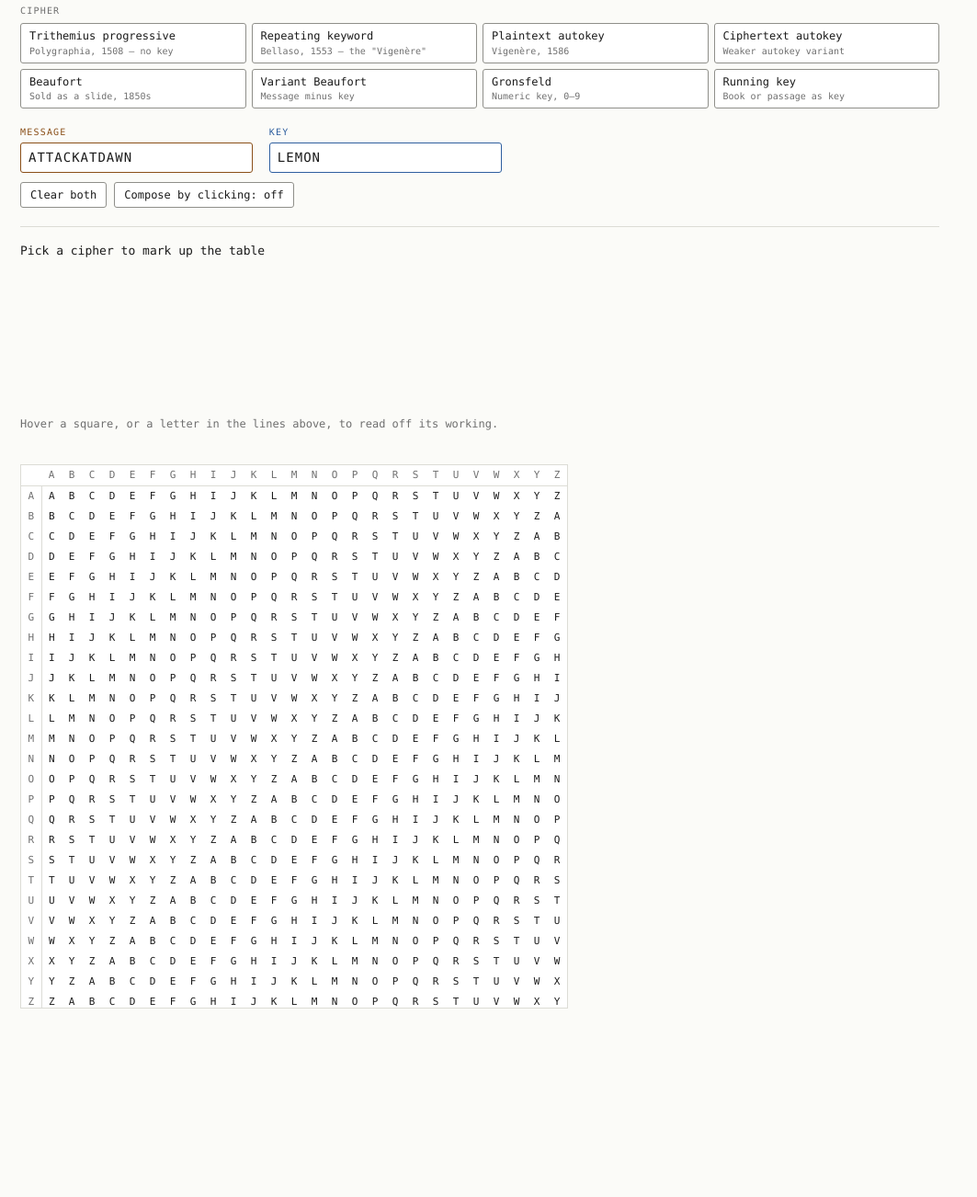
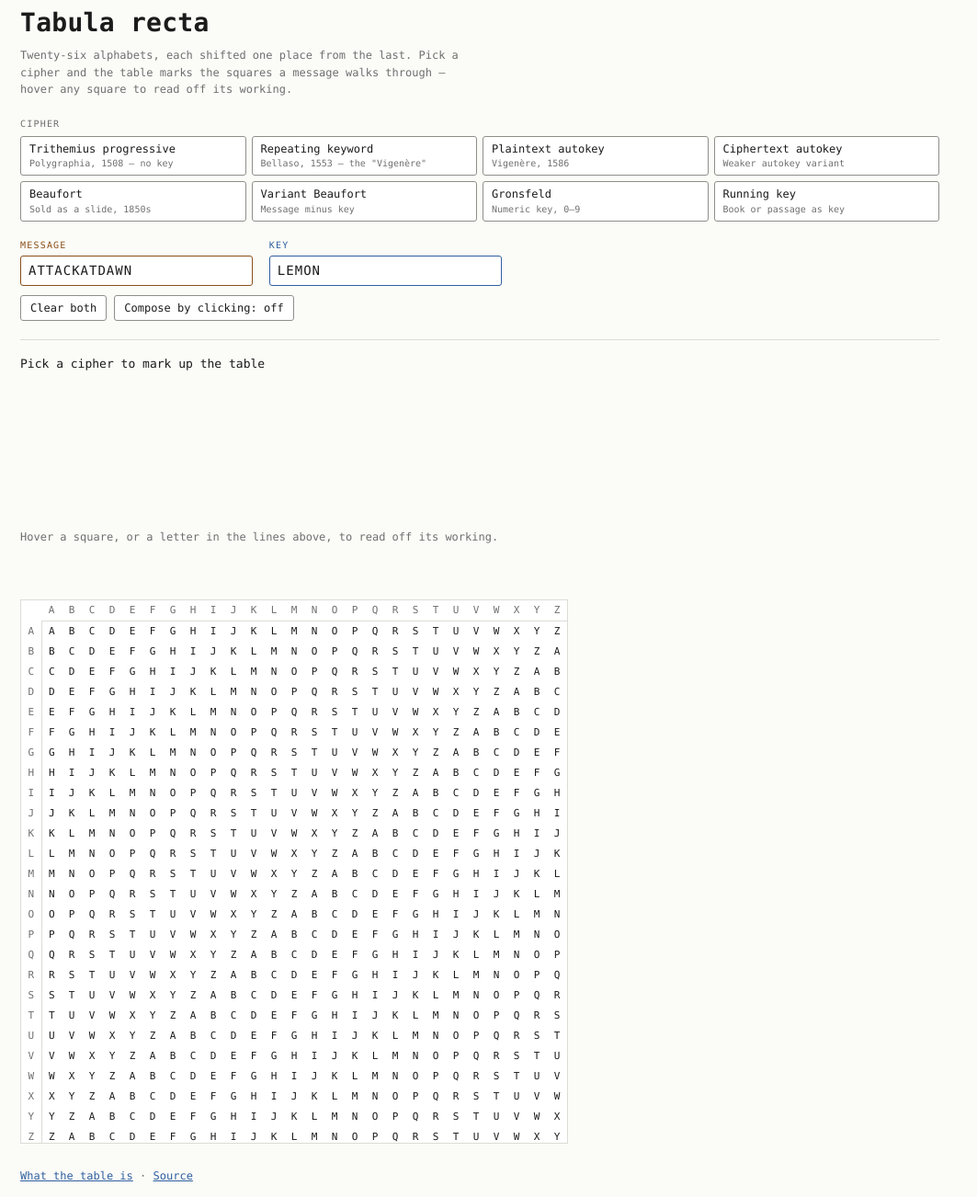
Before and after one commit to jerryaswell/tabula-recta, a website with bundled scripts: page src/index.html in a window 1280 px wide. Shown: the part 18-1320 px from the top of the page at 92% size, without its empty margins (0-1063 px from the left). Before the commit the page ends 1147 px from the top, so only its background shows below. Built offline with nearby package versions, Linux system fonts and the light colour scheme.

Commit message:
Give the page a name, and the table a structure
A visitor arrived at an eyebrow reading CIPHER, eight unfamiliar names and a
676-cell grid, with nothing saying what any of it was; the table's premise —
twenty-six alphabets each shifted one place — was left to be inferred from the
picture. There was also no h1 and no landmark, so the document had no outline
at all.

Adds the name and two lines of framing, wraps the page in <main>, groups the
picker under its own label, and turns the field eyebrows into real labels, so
clicking the word focuses the field and the visible text and the accessible
name are the same string rather than two that can drift.

The table gets a caption and scope on all fifty-two headers: without them a
screen reader reads 676 unrelated letters with no way to tell which row and
column a square is in. The empty corner cell was a th announcing itself as the
header for the whole first column; it is a td now.

The legend moves above the table. A colour key after the diagram it explains is
read second, and it was below the fold.

Two links out, for a page whose claims a reader may reasonably want to check.

```diff
--- a/src/index.html
+++ b/src/index.html
@@ -21,18 +21,24 @@
     <link rel="stylesheet" href="./styles.css" />
   </head>
   <body>
-    <div class="wrap">
-      <div class="eyebrow">Cipher</div>
-      <div class="picks" id="picks"></div>
+    <main class="wrap">
+      <h1>Tabula recta</h1>
+      <p class="lede">
+        Twenty-six alphabets, each shifted one place from the last. Pick a cipher and the table
+        marks the squares a message walks through — hover any square to read off its working.
+      </p>
+
+      <div class="eyebrow" id="cipher-label">Cipher</div>
+      <div class="picks" id="picks" role="group" aria-labelledby="cipher-label"></div>
 
       <div class="fields">
         <div class="field f-plain">
-          <div class="eyebrow">Message</div>
-          <input id="msg" value="ATTACKATDAWN" spellcheck="false" aria-label="Message" />
+          <label class="eyebrow" for="msg">Message</label>
+          <input id="msg" value="ATTACKATDAWN" spellcheck="false" autocapitalize="characters" />
         </div>
         <div class="field f-key">
-          <div class="eyebrow">Key</div>
-          <input id="key" value="LEMON" spellcheck="false" aria-label="Key" />
+          <label class="eyebrow" for="key">Key</label>
+          <input id="key" value="LEMON" spellcheck="false" autocapitalize="characters" />
         </div>
       </div>
 
@@ -57,9 +63,14 @@
         >
       </div>
 
+      <div class="legend" id="legend"></div>
       <div class="scroll"><table id="grid"></table></div>
-      <div class="legend" id="legend"></div>
-    </div>
+
+      <footer>
+        <a href="https://en.wikipedia.org/wiki/Tabula_recta">What the table is</a> ·
+        <a href="https://github.com/jerryaswell/tabula-recta">Source</a>
+      </footer>
+    </main>
 
     <script type="module" src="./main.js"></script>
   </body>
--- a/src/main.js
+++ b/src/main.js
@@ -24,11 +24,18 @@ let COMPOSE = false;
 
 /* ---------- the table ---------- */
 function build() {
-  const out = ['<thead><tr><th></th>'];
-  for (let c = 0; c < N; c++) out.push('<th data-hc="' + c + '">' + chr(c) + '</th>');
+  // the caption has to be written here: every rebuild replaces the table's markup
+  const out = [
+    '<caption class="sr-only">Tabula recta: 26 rows A to Z down the side, 26 columns ' +
+      'A to Z across the top, each square holding the row letter plus the column letter. ' +
+      'Move between squares with the arrow keys; the working for the square you are on is ' +
+      'read out above the table.</caption>',
+    '<thead><tr><td></td>',
+  ];
+  for (let c = 0; c < N; c++) out.push('<th scope="col" data-hc="' + c + '">' + chr(c) + '</th>');
   out.push('</tr></thead><tbody>');
   for (let r = 0; r < N; r++) {
-    out.push('<tr><th data-hr="' + r + '">' + chr(r) + '</th>');
+    out.push('<tr><th scope="row" data-hr="' + r + '">' + chr(r) + '</th>');
     for (let c = 0; c < N; c++)
       out.push('<td data-r="' + r + '" data-c="' + c + '">' + chr((r + c) % 26) + '</td>');
     out.push('</tr>');
--- a/src/styles.css
+++ b/src/styles.css
@@ -28,6 +28,28 @@ body {
 }
 .wrap {
   max-width: 1000px;
+}
+
+h1 {
+  font: 700 16px/1.3 inherit;
+  letter-spacing: 0.01em;
+  margin: 0 0 5px;
+}
+.lede {
+  font-size: 12px;
+  color: var(--dim);
+  line-height: 1.55;
+  max-width: 68ch;
+  margin: 0 0 20px;
+}
+
+footer {
+  margin-top: 26px;
+  font-size: 12px;
+  color: var(--dim);
+}
+footer a {
+  color: var(--key);
 }
 
 .eyebrow {
@@ -88,6 +110,7 @@ body {
   gap: 4px;
 }
 .field .eyebrow {
+  display: block;
   margin: 0;
 }
 .fields input {
@@ -435,13 +458,15 @@ body.composing td:hover {
   color: #fff;
 }
 
+/* the key to a colour-coded diagram belongs above the diagram */
 .legend {
   display: flex;
   gap: 18px;
   flex-wrap: wrap;
   font-size: 11px;
   color: var(--dim);
-  margin-top: 10px;
+  margin: 0 0 8px;
+  min-height: 1.5em;
 }
 .legend b {
   font-weight: 400;
@@ -491,3 +516,16 @@ body.composing td:hover {
     --badge: #3d3d3d;
   }
 }
+
+/* for things that need saying to a screen reader and not to the page */
+.sr-only {
+  position: absolute;
+  width: 1px;
+  height: 1px;
+  padding: 0;
+  margin: -1px;
+  overflow: hidden;
+  clip-path: inset(50%);
+  white-space: nowrap;
+  border: 0;
+}
```
